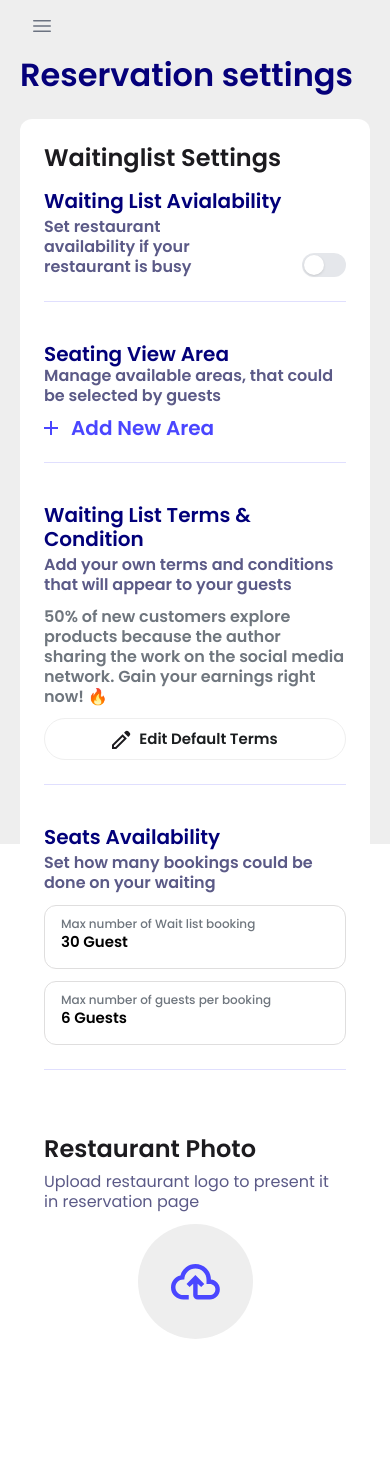
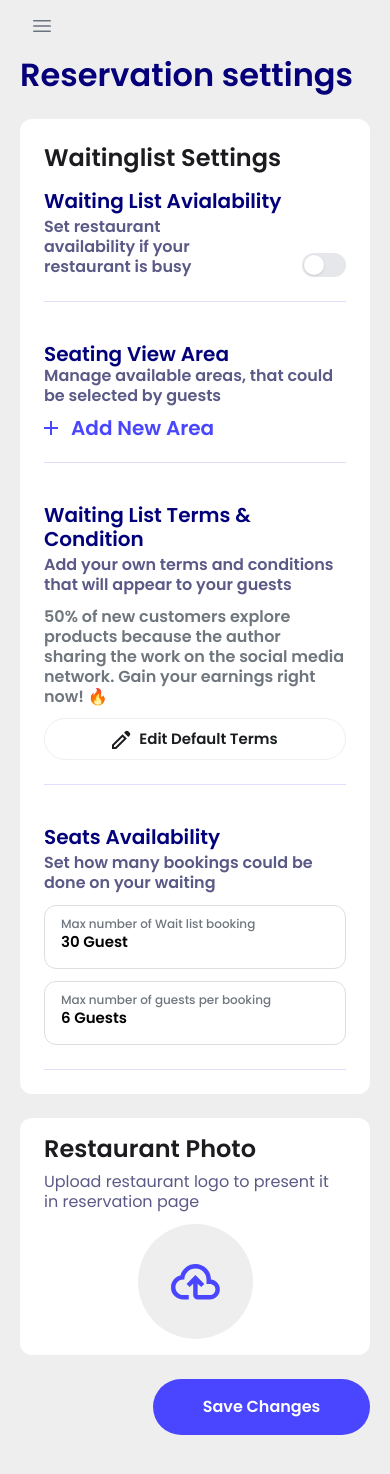
Before and after one commit to l-shirinyan/waiting-list-admin, a React (Vite) app: page /settings in a window 390 px wide. Shown: the top 1474 px of the page. Before the commit the page ends 1355 px from the top, so only its background shows below. Built offline with nearby package versions, Linux system fonts and the light colour scheme.

Commit message:
added save button on settings page

```diff
--- a/src/components/reservation/Reservation.tsx
+++ b/src/components/reservation/Reservation.tsx
@@ -7,9 +7,7 @@ const Reservation = () => {
   return (
     <div className='pt-[55px] flex flex-col gap-6 pl-5 pr-5 xl:pl-[43px] xl:pr-[61px]'>
       <div className='flex justify-between'>
-        <h3 className='leading-10 font-semibold text-blue text-[32px]'>
-          Reservation settings
-        </h3>
+        <h3 className='leading-10 font-semibold text-blue text-[32px]'>Reservation settings</h3>
       </div>
       <div className='w-full h-full bg-white p-6 rounded-xl'>
         <div className='flex flex-col gap-4'>
@@ -104,6 +102,11 @@ const Reservation = () => {
           <BackUpIcon />
         </div>
       </div>
+      <div className='flex w-full justify-end'>
+        <button className='bg-purple w-[217px] h-[56px] text-4 leading-4 font-semibold text-white rounded-[48px]'>
+          Save Changes
+        </button>
+      </div>
     </div>
   )
 }
--- a/src/pages/settings/Settings.tsx
+++ b/src/pages/settings/Settings.tsx
@@ -2,7 +2,7 @@ import { Reservation } from '../../components/reservation/Reservation'
 
 const Settings = () => {
   return (
-    <div className='w-full h-screen bg-grey-100 sm:h-full 2xl:h-screen'>
+    <div className='w-full h-max bg-grey-100 pb-[69px] lg:h-screen'>
       <Reservation />
     </div>
   )
```
